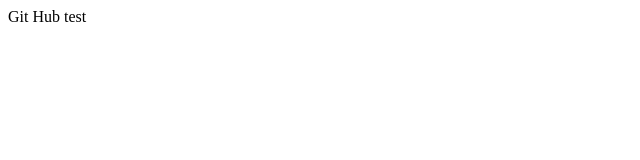
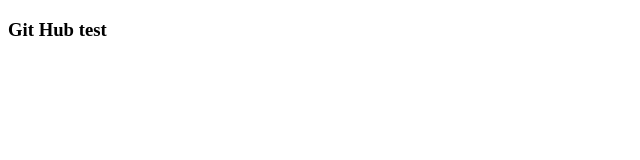
Before and after one commit to lifeofempathy/test, a plain HTML site: page index.html in a window 1280 px wide. Shown: the whole page, without its empty margins (0-640 px from the left). Drawn offline with Linux system fonts and the light colour scheme.

Commit message:
second commit

```diff
--- a/index.html
+++ b/index.html
@@ -6,6 +6,6 @@
     <title>Document</title>
 </head>
 <body>
-    <div>Git Hub test</div>
+    <div><h3>Git Hub test</h3></div>
 </body>
 </html>
```
